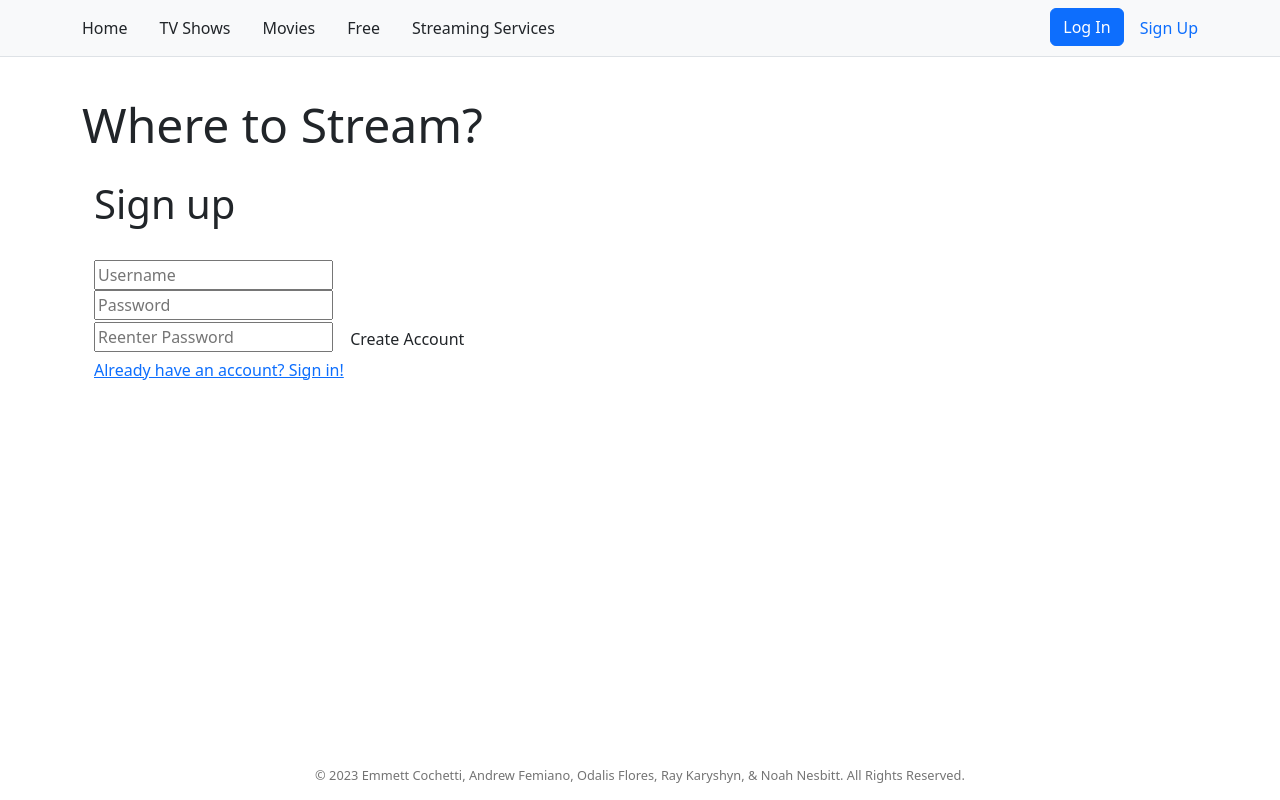
After one commit to oflore12/Where-to-Stream, a Flask app: template templates/sign_up.html in a window 1280 px wide. The commit adds this page. Run offline with Flask 3, Linux system fonts and the light colour scheme; the template is opened without the code that fills it, so the values that code supplies are empty; parts of the project's set-up code (start-up, migrations or seed data) failed here and were passed over; some libraries are stand-ins or nearby versions.

Commit message:
adding basic user account functionality

```diff
--- a/app.py
+++ b/app.py
@@ -54,6 +54,54 @@ def search():
 @app.route('/filter')
 def filter():
     return render_template('filter.html')
+
+@app.route('/sign_in', methods=['GET', 'POST'])
+def sign_in():
+
+    useDBModels()
+
+    error = None
+    if request.method == 'POST':
+       #check if that username password pair  is in the database
+       exists = UserAccount.query.filter_by(username=request.form['username'], password = request.form['password']).first()
+
+       #returning error if username or password is wrong
+       if not exists:
+           error = 'Username or password is incorrect, enter correct information or sign up for account'
+
+       #need to set logged in as yes
+       #returning home after successful log in
+       else:
+          return redirect(url_for('home'))
+
+    return render_template('sign_in.html', error = error)
+
+@app.route('/sign_up', methods=['GET', 'POST'])
+def sign_up():
+
+    useDBModels()
+
+    error = None
+    if request.method == 'POST':
+
+       #check if that username key is in the database return error if is
+       exists = UserAccount.query.filter_by(username=request.form['username']).first()
+       if exists:
+            error = 'Username already exists, please log in instead'
+
+       #checking if entered passwords match
+       elif request.form['password'] != request.form['passwordcheck']:
+            error = 'Passwords do not match'
+
+       #returning home after successfully creating account
+       else:
+          newUser = UserAccount( username = request.form['username'], password = request.form['password'])
+          db.session.add(newUser)
+          db.session.commit()
+          return redirect(url_for('home'))
+
+    return render_template('sign_up.html', error = error)
+
 
 
 @app.route('/suggestions')
--- a/templates/base.html
+++ b/templates/base.html
@@ -28,8 +28,8 @@
                 <li class="nav-item"><a href="#" class="nav-link link-dark px-3">Streaming Services</a></li>
             </ul>
             <ul class="nav">
-                <li class="nav-item"><a href="#" class="btn btn-primary">Log In</a></li>
-                <li class="nav-item"><a href="#" class="nav-link link-primary ps-3 pe-0">Sign Up</a></li>
+                <li class="nav-item"><a href="/sign_in" class="btn btn-primary">Log In</a></li>
+                <li class="nav-item"><a href="/sign_up" class="nav-link link-primary ps-3 pe-0">Sign Up</a></li>
             </ul>
         </div>
     </nav>
--- /dev/null
+++ b/templates/sign_up.html
@@ -0,0 +1,41 @@
+{% extends 'base.html' %}
+
+{% block title %} Sign Up Page {% endblock %}
+
+{% block content %}
+
+<html>
+  <head>
+    <title>Sign Up Page</title>
+    <meta name="viewport" content="width=device-width, initial-scale=1.0">
+    <link href="static/bootstrap.min.css" rel="stylesheet" media="screen">
+  </head>
+  <body>
+    <div class="container">
+      <br>
+      <h1>Sign up</h1>
+      <br>
+      <form action="" method="post">
+        <input type="text" placeholder="Username" name="username" value="{{
+          request.form.username }}">
+        <br>
+	 <input type="password" placeholder="Password" name="password" value="{{
+          request.form.password }}">
+	<br>
+	<input type="passwordcheck" placeholder="Reenter Password" name="passwordcheck" value="{{
+          request.form.passwordcheck }}">
+        <input class="btn btn-default" type="submit" value="Create Account">
+      </form>
+
+	<a href="http://127.0.0.1:5000/sign_in">Already have an account? Sign in! </a>
+
+	{% if error %}
+
+                <p class="error"><strong>Error:</strong> {{ error }}
+        {% endif %}
+
+  </div>
+  </body>
+</html>
+
+{% endblock %}
```
Also changed, not shown: resources/models/models.py (+9 -0 lines), templates/sign_in.html (added, +39 -0 lines).
